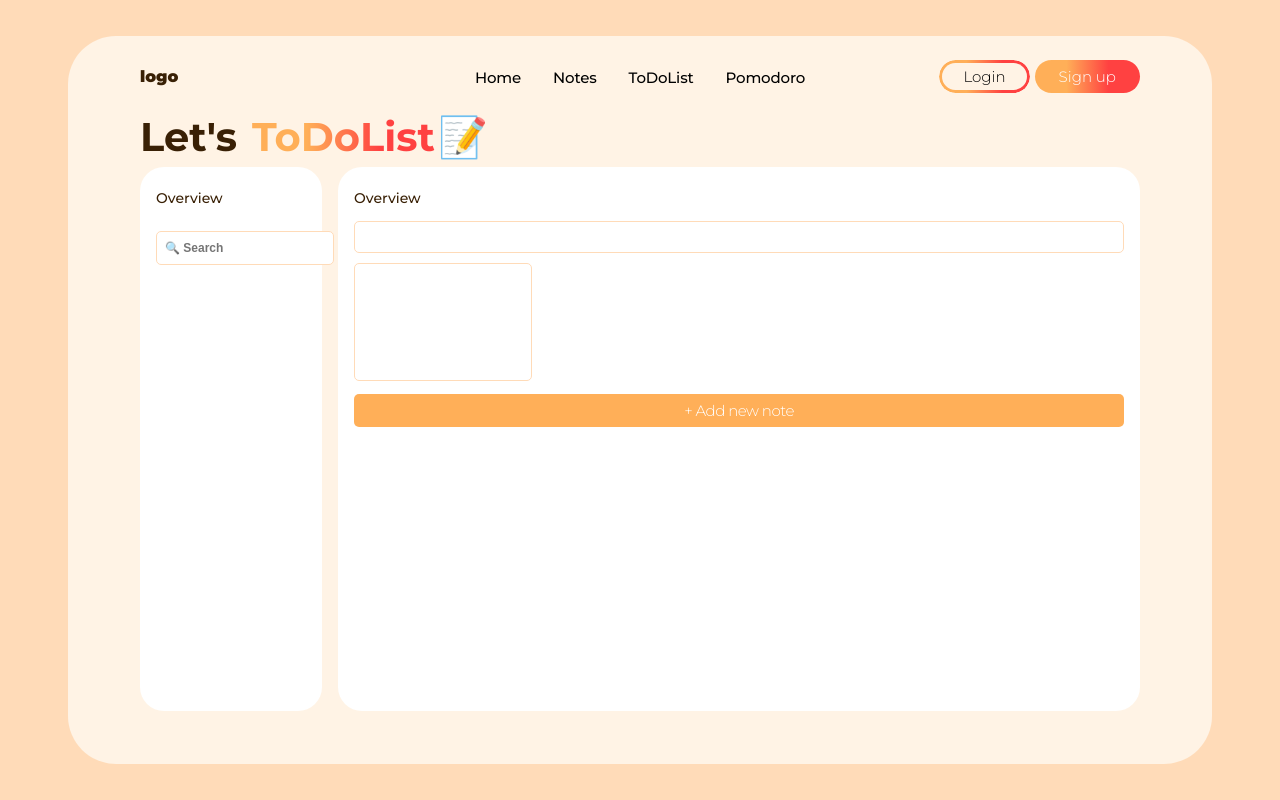
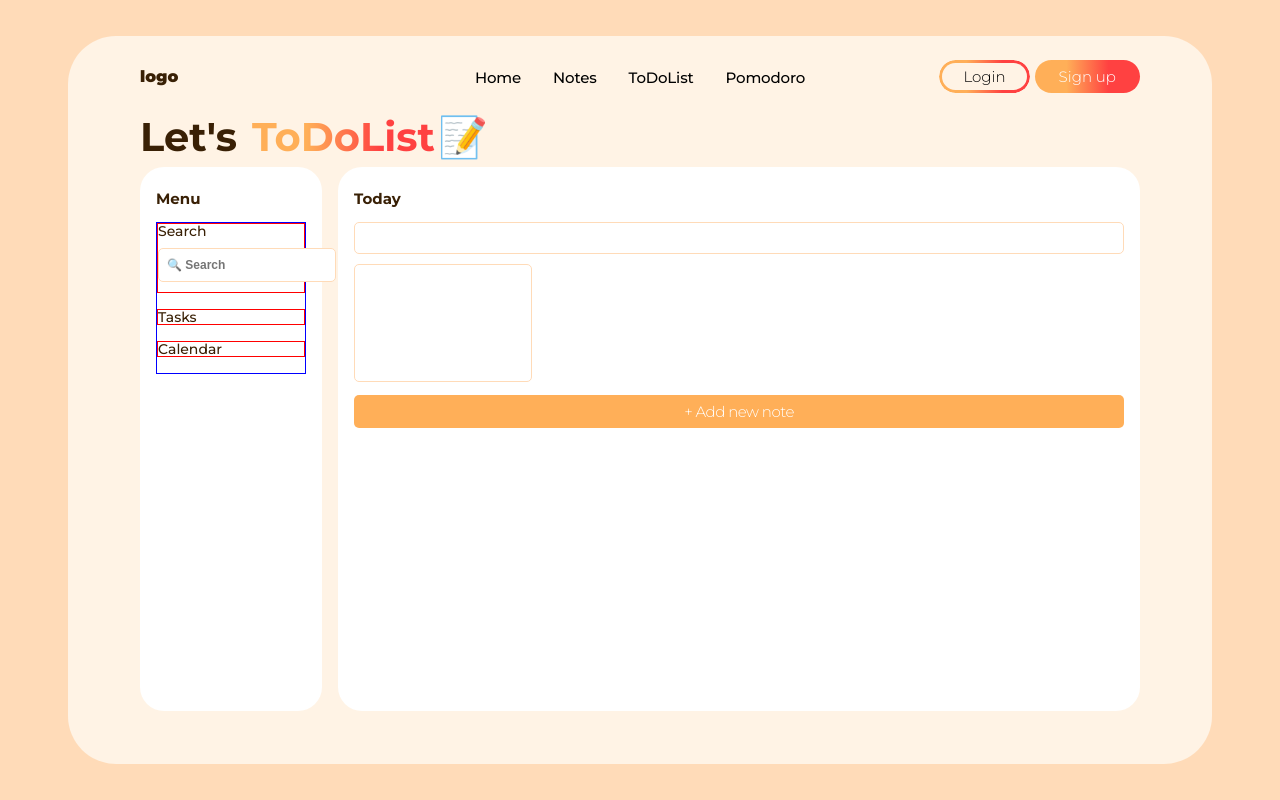
Before and after one commit to sooozi/study-app_ver.01, a React (Create React App) app: page /ToDoList in a window 1280 px wide. Built offline with nearby package versions, Linux system fonts and the light colour scheme.

Commit message:
231222_스터디앱_투두리스트 착수

```diff
--- a/src/components/TodoBoard.js
+++ b/src/components/TodoBoard.js
@@ -7,6 +7,13 @@ const NoteAddWrap= styled.div `
   padding: 1.5rem 1rem;
   border-radius: 1.5rem;
   width: 100%;
+`;
+
+const InnerTopTit = styled.span `
+    display: block;
+    font-weight: 600;
+    font-size: 15px;
+    margin-bottom: 1rem;
 `;
 
 const InnerTit = styled.span `
@@ -108,7 +115,7 @@ function TodoBoard() {
 
     return (
         <NoteAddWrap>
-            <InnerTit>Overview</InnerTit>
+            <InnerTopTit>Today</InnerTopTit>
             <Form>
                 {/* <SelectBox value={selectedOption} onChange={handleSelectChange}>
                     <option value="">Sort By</option>
--- a/src/components/TodoNav.js
+++ b/src/components/TodoNav.js
@@ -12,11 +12,26 @@ const TodoInner= styled.div `
     min-width: 150px;
 `;
 
+const InnerTopTit = styled.span `
+    display: block;
+    font-weight: 600;
+    font-size: 15px;
+    margin-bottom: 1rem;
+`;
+
 const InnerTit = styled.span `
     display: block;
     font-weight: 500;
     font-size: 14px;
+`;
+
+const ContWrap= styled.div `
+    border: 1px solid blue;
+`;
+
+const ContBox= styled.div `
     margin-bottom: 1rem;
+    border: 1px solid red;
 `;
 
 
@@ -51,8 +66,23 @@ function TodoNav({ onSearchChange, onSortChange }) {
 
     return (
         <TodoInner>
-            <InnerTit>Overview</InnerTit>
-            <InnerFilter onSearchChange={handleSearchChange} onSortChange={handleSortChange}  />
+            <InnerTopTit>Menu</InnerTopTit>
+            <ContWrap>
+                <>
+                    <ContBox>
+                        <InnerTit>Search</InnerTit>
+                        <InnerFilter onSearchChange={handleSearchChange} onSortChange={handleSortChange} />
+                    </ContBox>
+                    <ContBox>
+                        <InnerTit>Tasks</InnerTit>
+
+                    </ContBox>
+                </>
+                <ContBox>
+                    <InnerTit>Calendar</InnerTit>
+
+                </ContBox>
+            </ContWrap>
         </TodoInner>
     );
 }
```
